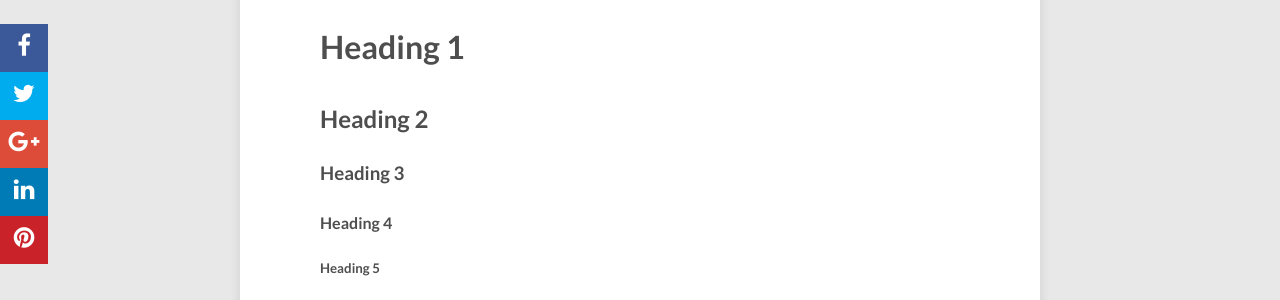
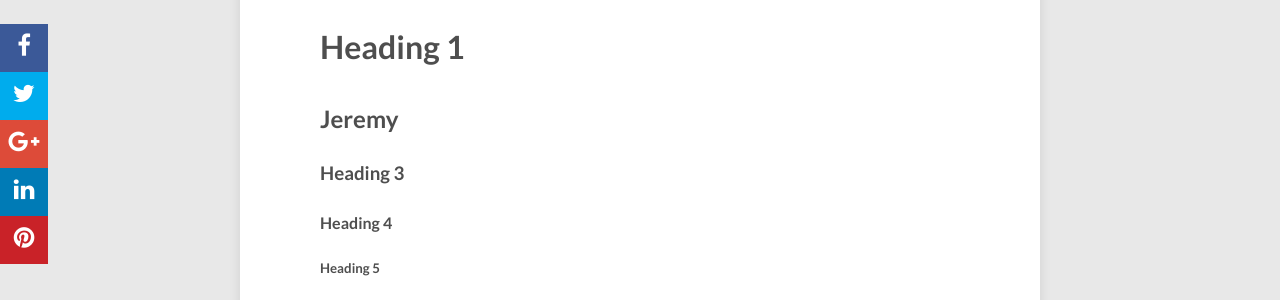
Before and after one commit to ShivareddySGn/ShivareddySGn.github.io, a Jekyll site: the page built from _posts/2016-12-02-sample-post.md, in a window 1280 px wide and 900 px high, scrolled down 621 px. Shown: the part 156-456 px from the top of the window. Built offline with Jekyll 4.4.1, drawn with Linux system fonts in a browser that asks for light colours; nearby versions of some CDN libraries; comment, search, counter and statistics services are not loaded.

Commit message:
Update 2016-12-02-sample-post.md

```diff
--- a/_posts/2016-12-02-sample-post.md
+++ b/_posts/2016-12-02-sample-post.md
@@ -15,7 +15,7 @@ Below is just about everything you'll need to style in the theme. Check the sour
 
 # Heading 1
 
-## Heading 2
+## Jeremy
 
 ### Heading 3
 
```
